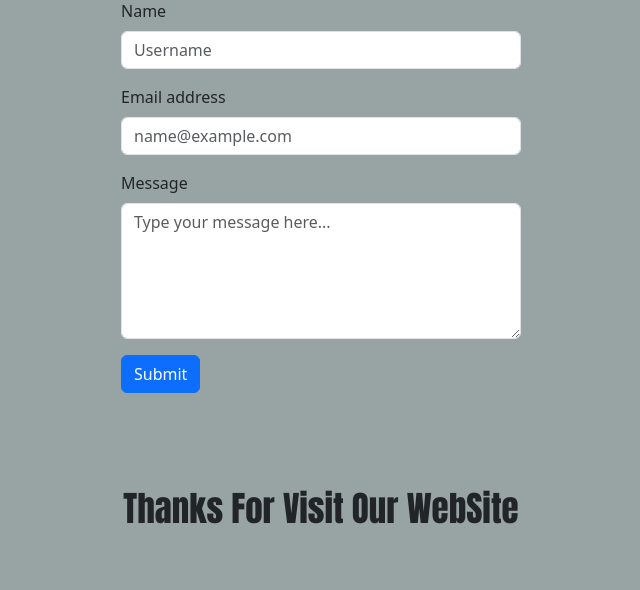
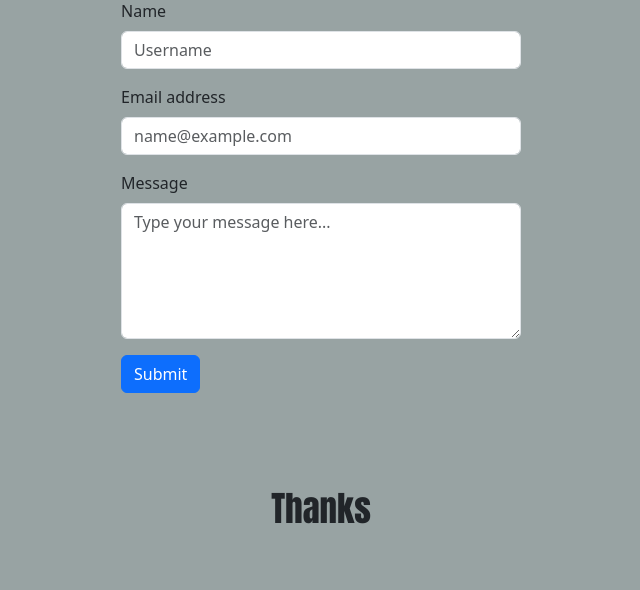
Before and after one commit to umarkhan-10/django_jesko, a Django app: page /contact/ in a window 1280 px wide. Shown: the part 125-715 px from the top of the page, without its empty margins (319-959 px from the left). Run offline with Django 5.2, Linux system fonts and the light colour scheme.

Commit message:
Describe your changes here

```diff
--- a/templates/contact.html
+++ b/templates/contact.html
@@ -70,7 +70,7 @@
 </form>
 </div>
     <div class="thanks">
-    <P> Thanks For Visit Our WebSite</p>
+    <P> Thanks</p>
     </div>
 
 <script src="https://cdn.jsdelivr.net/npm/bootstrap@5.3.7/dist/js/bootstrap.bundle.min.js"
```
